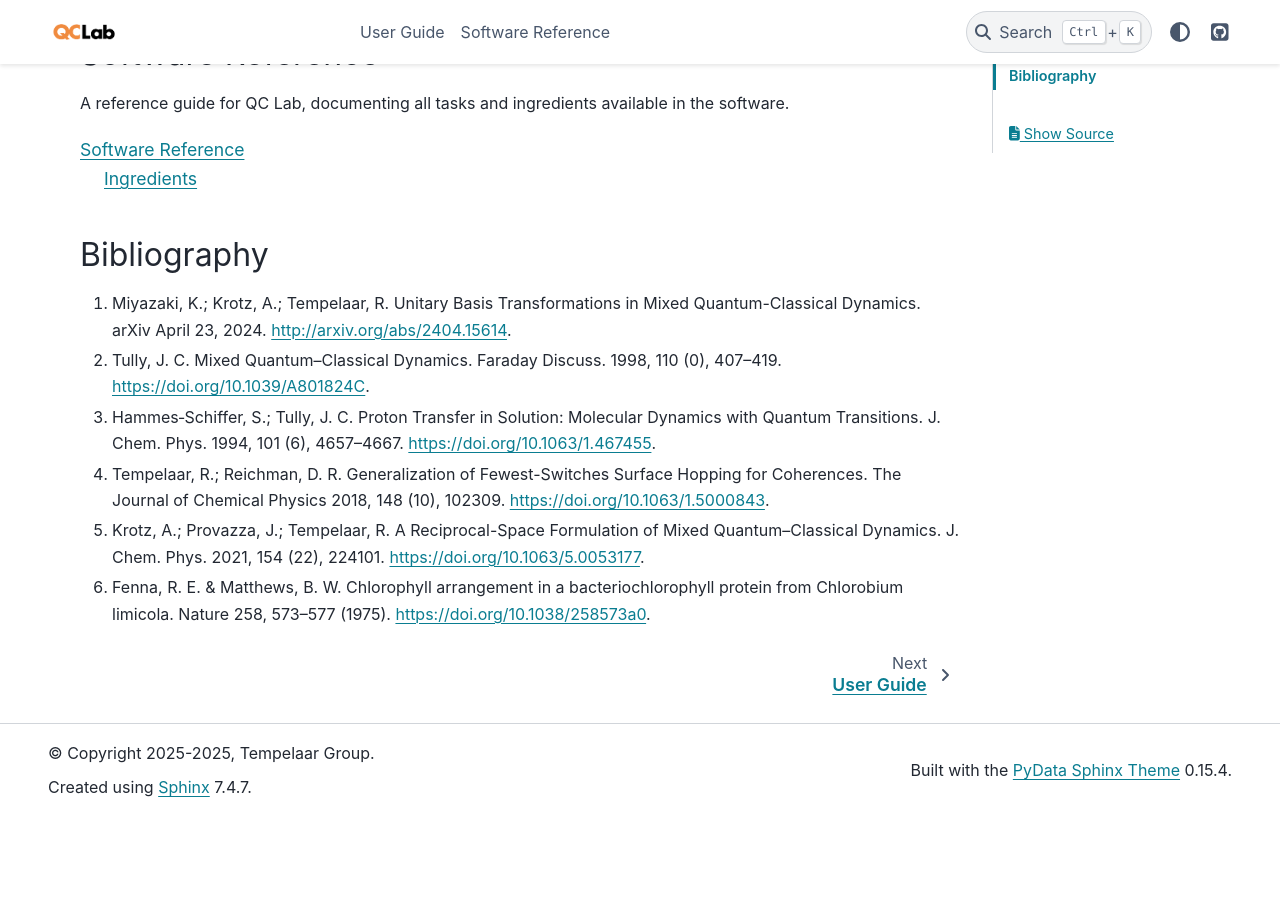
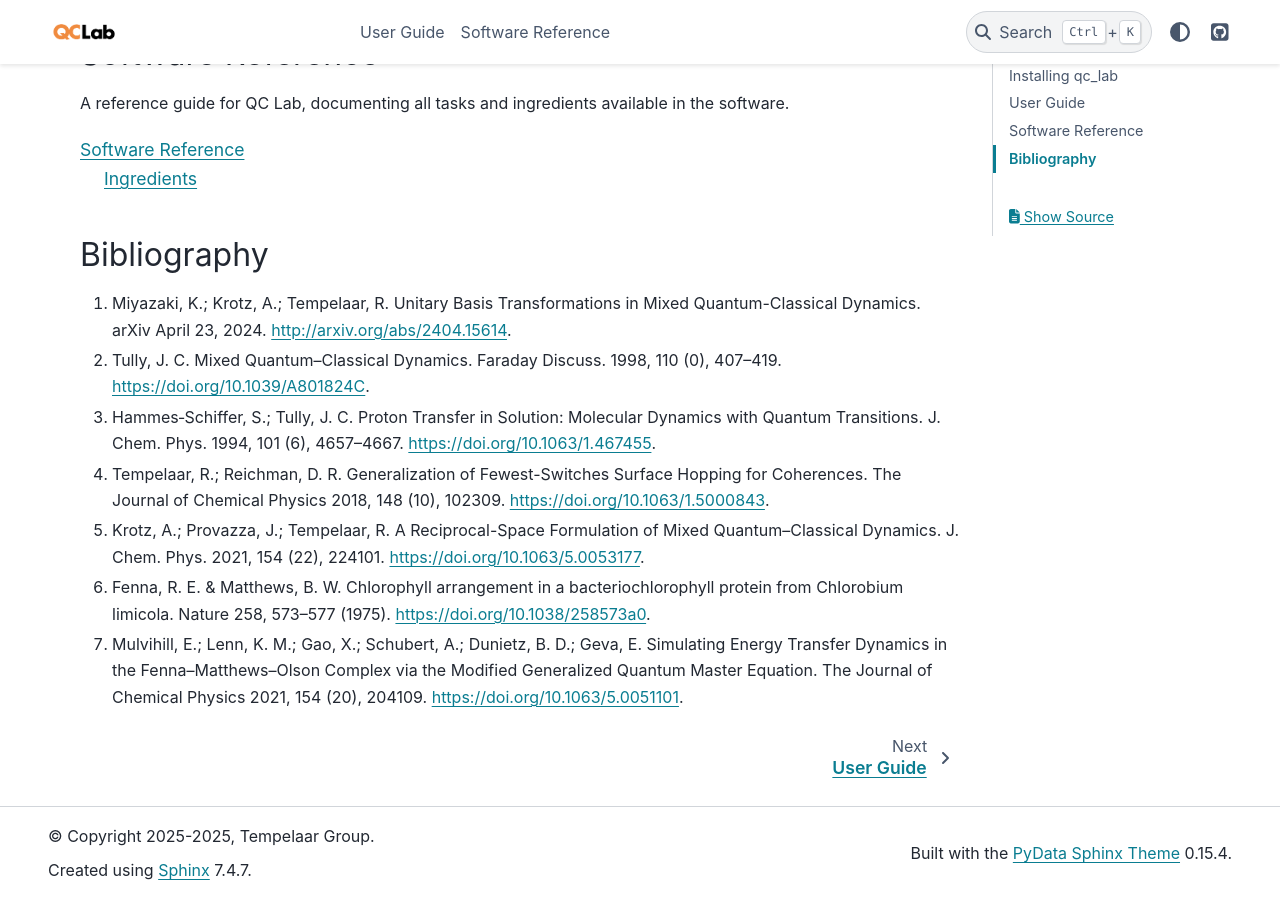
Before and after one commit to tempelaar-team/qc_lab, a Sphinx documentation site: the page built from docs/index.rst, in a window 1280 px wide and 900 px high, scrolled down 1594 px. Built offline with Sphinx 7.4.7 and the PyData theme 0.15.4, drawn with Linux system fonts in a browser that asks for light colours; pages that are not in the unit, such as notebooks, are missing from menus; before the commit the page ends 2410 px from its top, so only the background shows below that; some of the changed text lies outside the part shown.

Commit message:
updated citations.

```diff
--- a/README.rst
+++ b/README.rst
@@ -55,3 +55,4 @@
 4. Tempelaar, R.; Reichman, D. R. Generalization of Fewest-Switches Surface Hopping for Coherences. The Journal of Chemical Physics 2018, 148 (10), 102309. https://doi.org/10.1063/1.5000843.
 5. Krotz, A.; Provazza, J.; Tempelaar, R. A Reciprocal-Space Formulation of Mixed Quantum–Classical Dynamics. J. Chem. Phys. 2021, 154 (22), 224101. https://doi.org/10.1063/5.0053177.
 6. Fenna, R. E. & Matthews, B. W. Chlorophyll arrangement in a bacteriochlorophyll protein from Chlorobium limicola. Nature 258, 573–577 (1975). https://doi.org/10.1038/258573a0.
+7. Mulvihill, E.; Lenn, K. M.; Gao, X.; Schubert, A.; Dunietz, B. D.; Geva, E. Simulating Energy Transfer Dynamics in the Fenna–Matthews–Olson Complex via the Modified Generalized Quantum Master Equation. The Journal of Chemical Physics 2021, 154 (20), 204109. https://doi.org/10.1063/5.0051101.
--- a/docs/index.rst
+++ b/docs/index.rst
@@ -72,3 +72,4 @@
 4. Tempelaar, R.; Reichman, D. R. Generalization of Fewest-Switches Surface Hopping for Coherences. The Journal of Chemical Physics 2018, 148 (10), 102309. https://doi.org/10.1063/1.5000843.
 5. Krotz, A.; Provazza, J.; Tempelaar, R. A Reciprocal-Space Formulation of Mixed Quantum–Classical Dynamics. J. Chem. Phys. 2021, 154 (22), 224101. https://doi.org/10.1063/5.0053177.
 6. Fenna, R. E. & Matthews, B. W. Chlorophyll arrangement in a bacteriochlorophyll protein from Chlorobium limicola. Nature 258, 573–577 (1975). https://doi.org/10.1038/258573a0.
+7. Mulvihill, E.; Lenn, K. M.; Gao, X.; Schubert, A.; Dunietz, B. D.; Geva, E. Simulating Energy Transfer Dynamics in the Fenna–Matthews–Olson Complex via the Modified Generalized Quantum Master Equation. The Journal of Chemical Physics 2021, 154 (20), 204109. https://doi.org/10.1063/5.0051101.
```
Also changed, not shown: other parts of README.rst (+1 -1 lines), other parts of docs/index.rst (+1 -1 lines).
